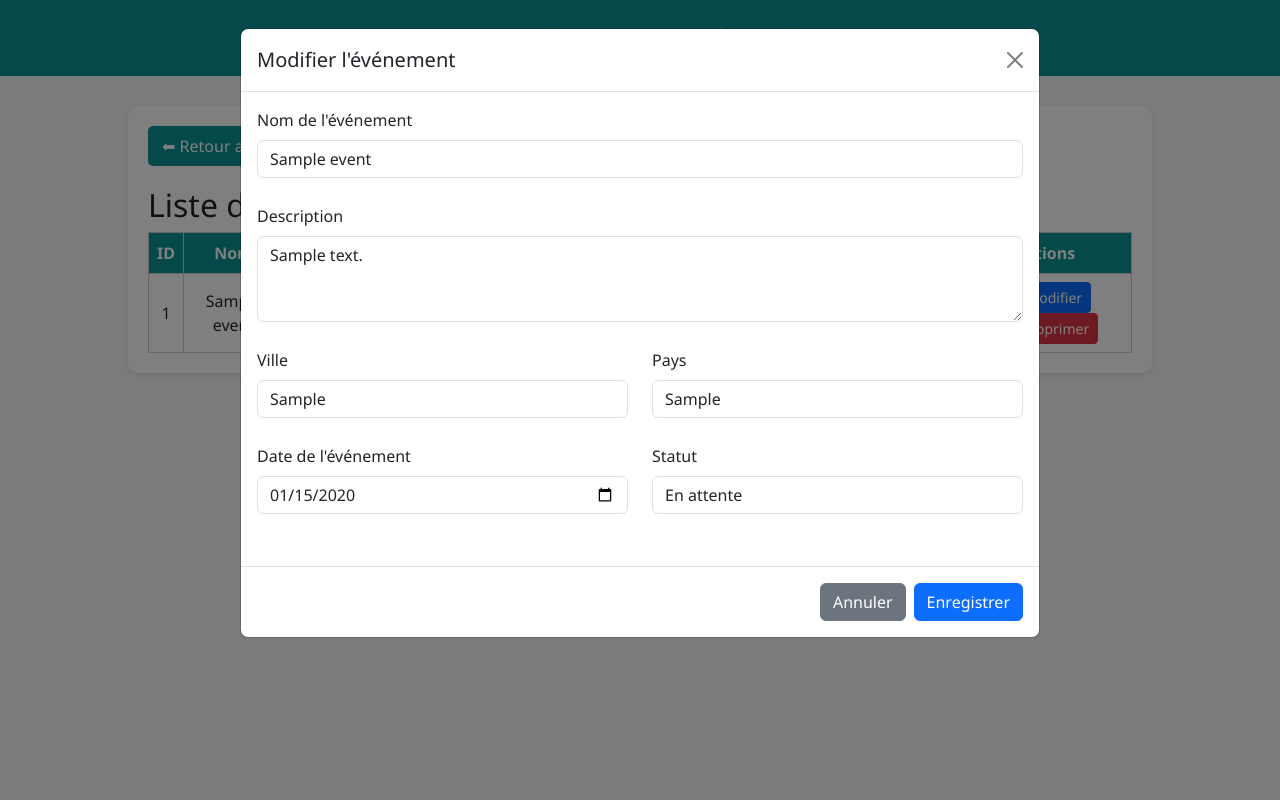
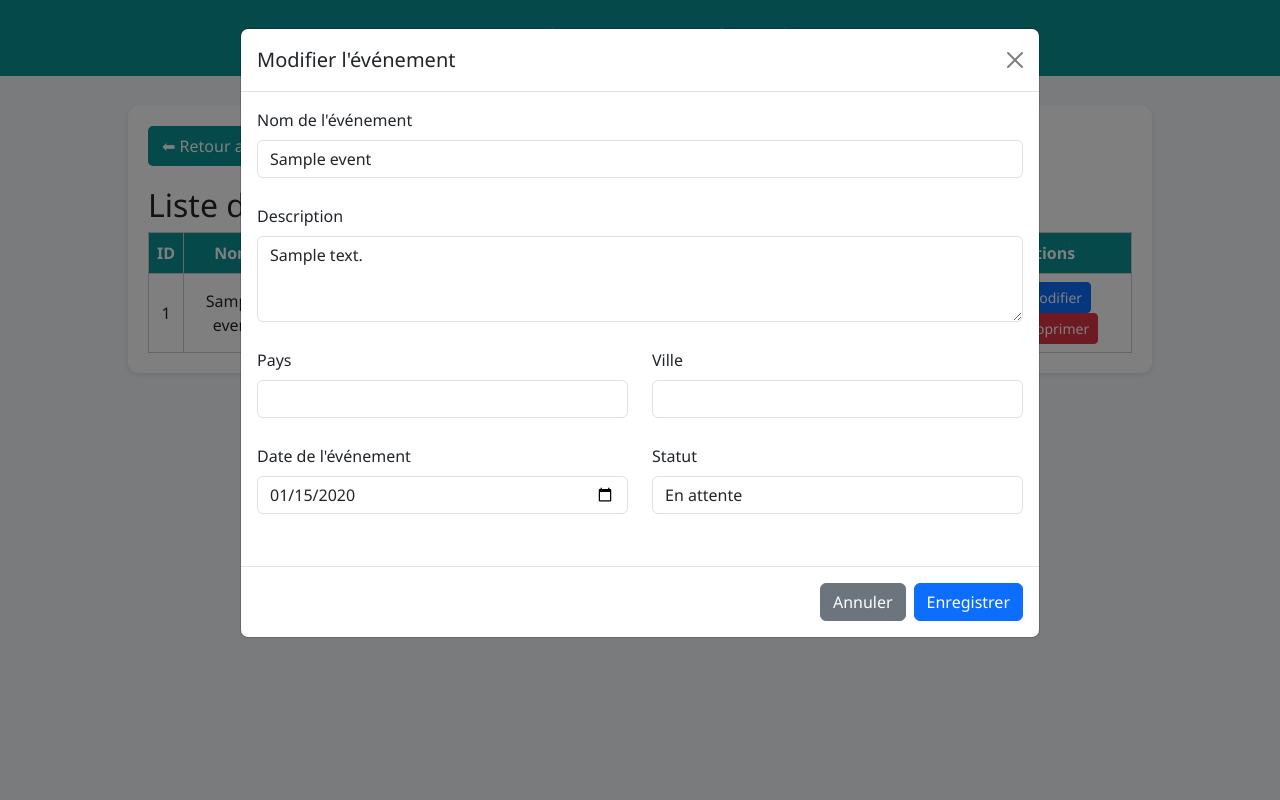
Before and after one commit to RamiHsasna/EcoSolveit, a PHP site: page /EcoSolveit/views/BackOffice/Opportunities.php in a window 1280 px wide, after a click on "Modifier". Run offline with PHP 8.4, Linux system fonts and the light colour scheme; tables that the repository leaves empty hold one stand-in row (values such as "Sample post").

Commit message:
Modified opportunity edit form to now use the location-selector API

```diff
--- a/views/BackOffice/Opportunities.php
+++ b/views/BackOffice/Opportunities.php
@@ -228,12 +228,16 @@ if ($_SERVER["REQUEST_METHOD"] === "POST" && isset($_POST["update_event"])) {
 
                         <div class="row">
                             <div class="col-md-6 mb-3">
-                                <label for="ville" class="form-label">Ville</label>
-                                <input type="text" class="form-control" id="ville" name="ville" required>
+                                <label for="pays" class="form-label">Pays</label>
+                                <select class="form-control" id="pays" name="pays" required>
+                                    <option value="">Sélectionnez un pays</option>
+                                </select>
                             </div>
                             <div class="col-md-6 mb-3">
-                                <label for="pays" class="form-label">Pays</label>
-                                <input type="text" class="form-control" id="pays" name="pays" required>
+                                <label for="ville" class="form-label">Ville</label>
+                                <select class="form-control" id="ville" name="ville" required>
+                                    <option value="">Sélectionnez d'abord un pays</option>
+                                </select>
                             </div>
                         </div>
 
@@ -263,6 +267,7 @@ if ($_SERVER["REQUEST_METHOD"] === "POST" && isset($_POST["update_event"])) {
     </div>
 
     <script src="https://cdn.jsdelivr.net/npm/bootstrap@5.3.2/dist/js/bootstrap.bundle.min.js"></script>
+    <script src="../../assets/js/location-selector.js"></script>
     <script>
         function editEvent(event) {
             // Populate the modal with event data
@@ -275,7 +280,8 @@ if ($_SERVER["REQUEST_METHOD"] === "POST" && isset($_POST["update_event"])) {
             document.getElementById('status').value = event.status;
 
             // Show the modal
-            new bootstrap.Modal(document.getElementById('editModal')).show();
+            const modal = new bootstrap.Modal(document.getElementById('editModal'));
+            modal.show();
         }
     </script>
 </body>
```
